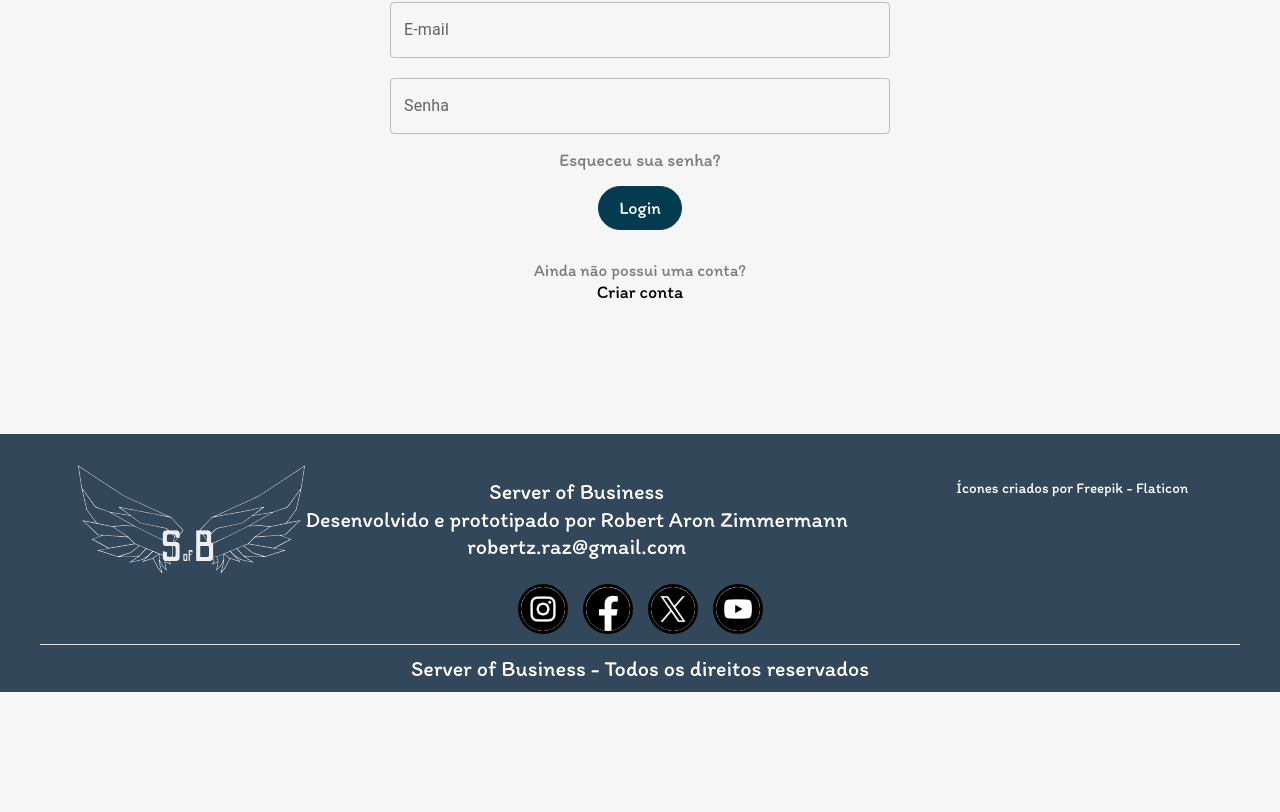
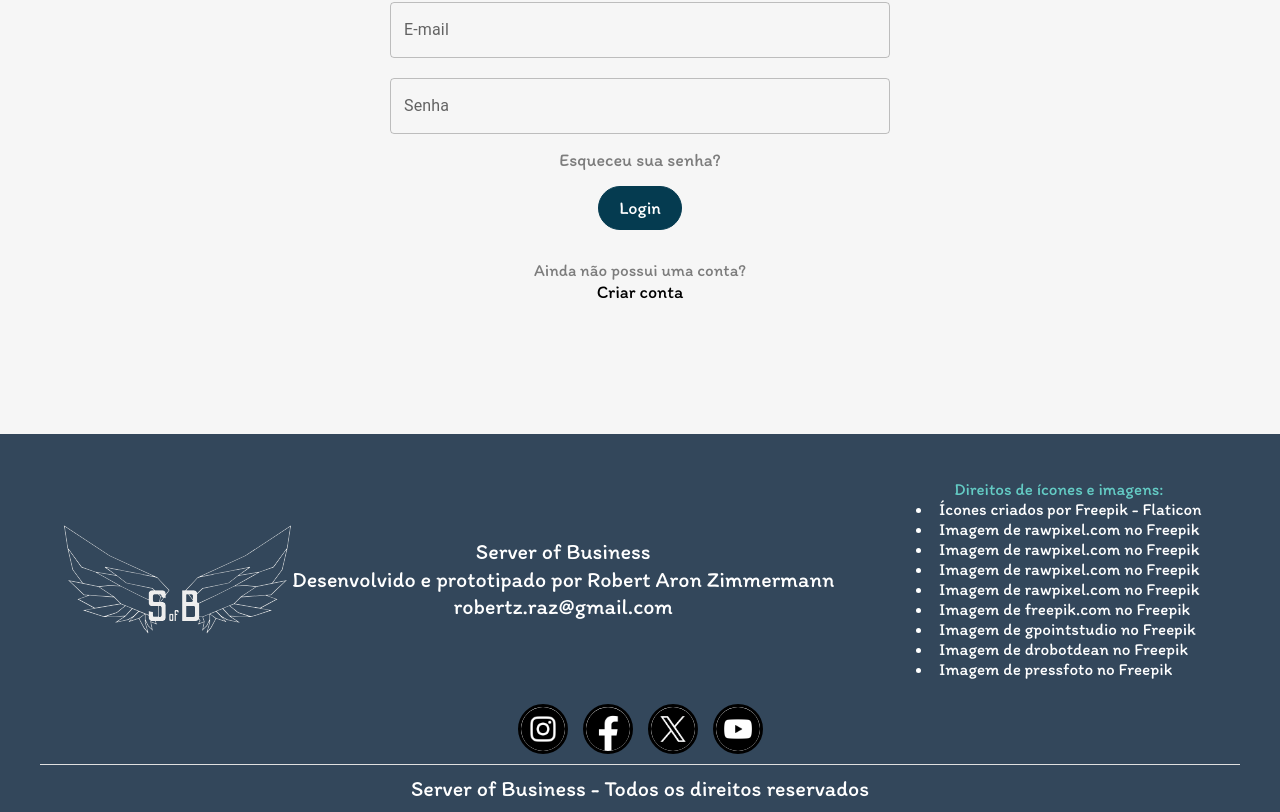
Before and after one commit to RA4Z/server-of-business, a React (Create React App) app: page /login in a window 1280 px wide. Shown: the part 323-1135 px from the top of the page. Before the commit the page ends 1015 px from the top, so only its background shows below. Built offline with nearby package versions, Linux system fonts and the light colour scheme; no server answers.

Commit message:
Adicionando direitos de imagem no Rodapé

```diff
--- a/src/components/Footer/Footer.module.scss
+++ b/src/components/Footer/Footer.module.scss
@@ -9,6 +9,7 @@
 
     button,
     p,
+    li,
     a {
         border: none;
         text-decoration: none;
@@ -40,8 +41,20 @@
     flex-direction: column;
     margin: 15px;
 
+    li {
+        font-size: calc(9px + 1vmin);
+        text-align: start;
+    }
+
     a {
-        font-size: calc(7px + 1vmin);
+        li {
+            transition: 0.5s;
+            cursor: pointer;
+
+            &:hover {
+                color: $texto-secundario;
+            }
+        }
     }
 }
 
--- a/src/components/Footer/index.tsx
+++ b/src/components/Footer/index.tsx
@@ -21,7 +21,16 @@ function Footer() {
                     </div>
                 </div>
                 <div className={styles.atribuicoes}>
-                    <a href="https://www.flaticon.com/br/autores/freepik">Ícones criados por Freepik - Flaticon</a>
+                    <li style={{ listStyle: 'none', textAlign: 'center', color: '#64CCC5' }}>Direitos de ícones e imagens:</li>
+                    <a href="https://www.flaticon.com/br/autores/freepik" ><li>Ícones criados por Freepik - Flaticon</li></a>
+                    <a href="https://br.freepik.com/fotos-gratis/mulher-verificar-a-calendario_2753814.htm" target="_blank" rel="noreferrer"><li>Imagem de rawpixel.com no Freepik</li></a>
+                    <a href="https://br.freepik.com/fotos-gratis/pessoas-negocio-apertar-mao-junto_2753723.htm" target="_blank" rel="noreferrer"><li>Imagem de rawpixel.com no Freepik</li></a>
+                    <a href="https://br.freepik.com/fotos-gratis/pessoas-negocio-apertar-mao-em-um-sala-reuniao_2770460.htm" target="_blank" rel="noreferrer"><li>Imagem de rawpixel.com no Freepik</li></a>
+                    <a href="https://br.freepik.com/fotos-gratis/grupo-de-pessoas-diversas-tendo-uma-reuniao-de-negocios_2894621.htm" target="_blank" rel="noreferrer"><li>Imagem de rawpixel.com no Freepik</li></a>
+                    <a href="https://br.freepik.com/fotos-gratis/homem-sorridente-de-tiro-medio-no-armazem_21251335.htm" target="_blank" rel="noreferrer"><li>Imagem de freepik.com no Freepik</li></a>
+                    <a href="https://br.freepik.com/fotos-gratis/diferentes-ocupacoes-de-mulheres-jovens_11600063.htm" target="_blank" rel="noreferrer"><li>Imagem de gpointstudio no Freepik</li></a>
+                    <a href="https://br.freepik.com/fotos-gratis/alegre-jovem-empresario-caucasiano_6514541.htm" target="_blank" rel="noreferrer"><li>Imagem de drobotdean no Freepik</li></a>
+                    <a href="https://br.freepik.com/fotos-gratis/mulher-ocupada-fazendo-muitas-coisas-ao-mesmo-tempo_865252.htm" target="_blank" rel="noreferrer"><li>Imagem de pressfoto no Freepik</li></a>
                 </div>
             </div>
             <div className={styles.social}>
```
